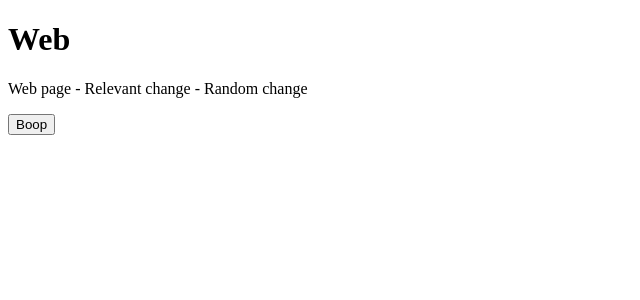
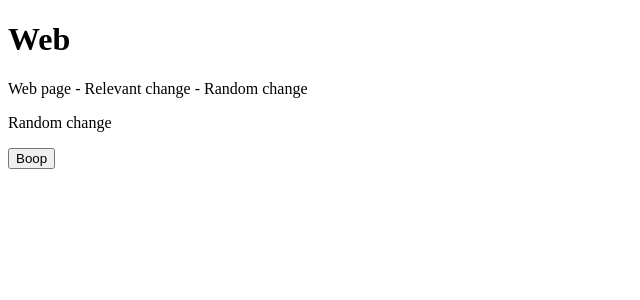
Before and after one commit to saqirmdevx/semantic-test-versioning, a Next.js app in the folder apps/web/: page / in a window 1280 px wide. Shown: the top 300 px of the page, without its empty margins (0-640 px from the left). Built offline with nearby package versions, Linux system fonts and the light colour scheme.

Commit message:
feat: Random Change

```diff
--- a/apps/web/app/page.tsx
+++ b/apps/web/app/page.tsx
@@ -5,6 +5,7 @@ export default function Page() {
     <>
       <Header text='Web' />
       <p>Web page - Relevant change - Random change</p>
+      <p> Random change </p>
       <Button />
     </>
   );
```
